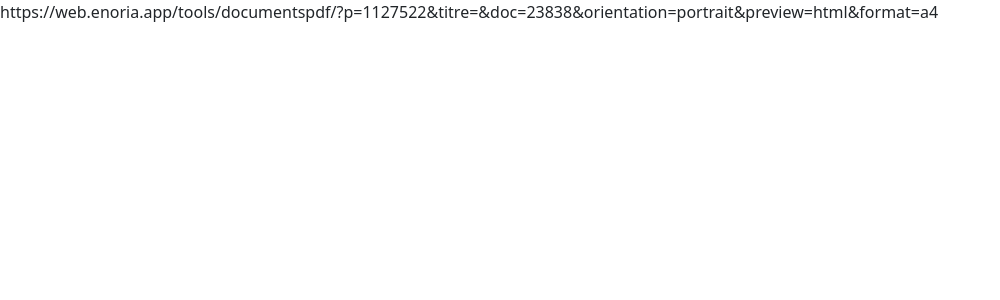
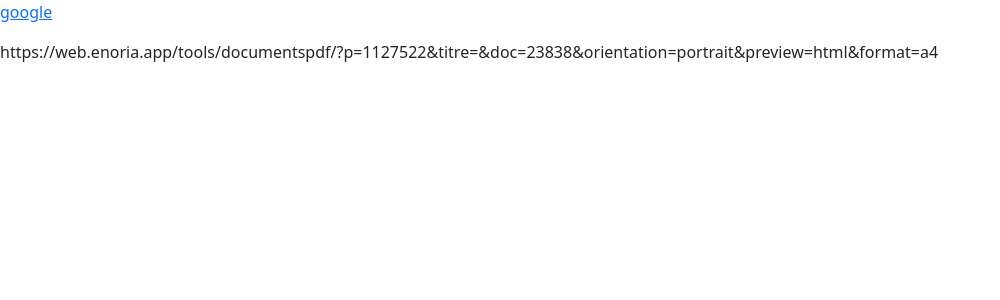
Before and after one commit to awelvor/enoria, a Jekyll site: the page built from bapteme.md, in a window 1280 px wide. Shown: the top 300 px of the page, without its empty margins (0-1000 px from the left). Built offline with Jekyll 4.4.1, drawn with Linux system fonts in a browser that asks for light colours; our own code applies the rules of GitHub Pages for plain Markdown files.

Commit message:
Update bapteme.md

```diff
--- a/bapteme.md
+++ b/bapteme.md
@@ -1,3 +1,5 @@
 
 
+[google](https://www.google.fr/)
+
 https://web.enoria.app/tools/documentspdf/?p=1127522&titre=&doc=23838&orientation=portrait&preview=html&format=a4
```
